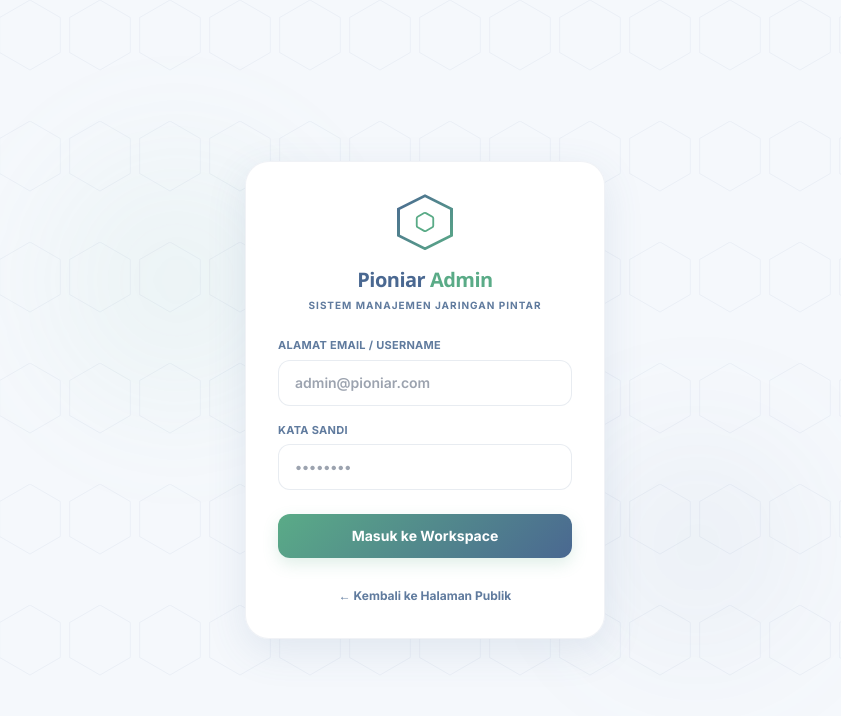
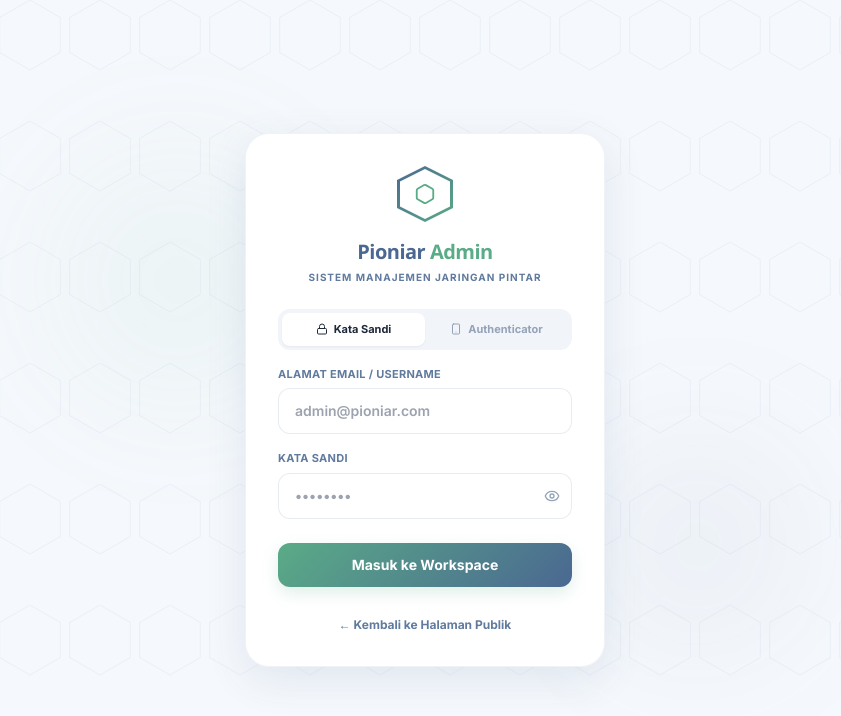
Before and after one commit to erpaujimedic/pioniar, a React (Vite) app in the folder frontend/: page /admin in a window 1280 px wide. Shown: the top 716 px of the page, without its empty margins (215-1056 px from the left). Built offline with nearby package versions, Linux system fonts and the light colour scheme.

Commit message:
feat(admin): add OTP Authenticator login and password visibility toggle

```diff
--- a/frontend/index.html
+++ b/frontend/index.html
@@ -2,7 +2,7 @@
 <html lang="en">
   <head>
     <meta charset="UTF-8" />
-    <link rel="icon" type="image/png" href="/logo-icon.png" />
+    <link rel="icon" type="image/svg+xml" href="/favicon.svg" />
     <link rel="apple-touch-icon" href="/logo-icon.png" />
     <meta name="viewport" content="width=device-width, initial-scale=1.0, maximum-scale=1.0, user-scalable=no" />
     <meta name="theme-color" content="#ffffff" />
--- a/frontend/package.json
+++ b/frontend/package.json
@@ -10,8 +10,10 @@
     "preview": "vite preview"
   },
   "dependencies": {
+    "@otplib/preset-browser": "^12.0.1",
     "@supabase/supabase-js": "^2.108.2",
     "lucide-react": "^1.18.0",
+    "otplib": "^13.4.1",
     "react": "^19.2.6",
     "react-dom": "^19.2.6",
     "react-router-dom": "^7.17.0",
--- a/frontend/src/admin/AdminLayout.jsx
+++ b/frontend/src/admin/AdminLayout.jsx
@@ -1,6 +1,7 @@
 import React, { useEffect, useState, useRef } from 'react';
 import { useLocation, useNavigate } from 'react-router-dom';
-import { Wifi, Hexagon, Lock, LogOut, X, ChevronDown, ChevronRight, Search, Box, Minus, LayoutGrid, RefreshCw, Menu } from 'lucide-react';
+import { Wifi, Hexagon, Lock, LogOut, X, ChevronDown, ChevronRight, Search, Box, Minus, LayoutGrid, RefreshCw, Menu, Eye, EyeOff, Smartphone } from 'lucide-react';
+import { authenticator } from '@otplib/preset-browser';
 import WinBoxWindow from './components/WinBoxWindow';
 
 // Import Page Components
@@ -26,6 +27,8 @@ const windowRegistry = {
   '/admin/snack': { component: () => <Placeholder title="Snack" />, icon: <Lock size={14}/>, title: 'Snack', defaultSize: { w: 600, h: 400 }, initialMaximized: true }
 };
 
+const TOTP_SECRET = 'GEZDGNBVGY3TQOJQGEZDGNBVGY3TQOJQ'; // Secret for Google Authenticator
+
 export default function AdminLayout() {
   const navigate = useNavigate();
   const [isAuthenticated, setIsAuthenticated] = useState(false);
@@ -35,6 +38,11 @@ export default function AdminLayout() {
   const [isSidebarOpen, setIsSidebarOpen] = useState(true);
   const [isMobileMenuOpen, setIsMobileMenuOpen] = useState(false);
   const [openDropdowns, setOpenDropdowns] = useState({'Wifi': true});
+
+  // Auth Form State
+  const [showPassword, setShowPassword] = useState(false);
+  const [loginMode, setLoginMode] = useState('password');
+  const [totpCode, setTotpCode] = useState('');
 
   // MDI Window Manager State
   const [openWindows, setOpenWindows] = useState([]);
@@ -58,12 +66,32 @@ export default function AdminLayout() {
 
   const handleLogin = (e) => {
     e.preventDefault();
-    if ((username === 'eepridwan' || username === 'erpauji.medic@gmail.com') && password === 'Liveforever27*') {
+    const isValidUser = (username === 'eepridwan' || username === 'erpauji.medic@gmail.com');
+    let isSuccess = false;
+
+    if (loginMode === 'password') {
+      if (isValidUser && password === 'Liveforever27*') {
+        isSuccess = true;
+      }
+    } else if (loginMode === 'totp') {
+      if (isValidUser) {
+        try {
+          // Check 6-digit TOTP
+          if (authenticator.check(totpCode, TOTP_SECRET)) {
+            isSuccess = true;
+          }
+        } catch (err) {
+          console.error("TOTP Error:", err);
+        }
+      }
+    }
+
+    if (isSuccess) {
       setIsAuthenticated(true);
       localStorage.setItem('pioniar_admin_auth', username);
       setError('');
     } else {
-      setError('Akses Ditolak! Kredensial tidak dikenali.');
+      setError('Akses Ditolak! Kredensial atau OTP tidak dikenali.');
     }
   };
 
@@ -228,6 +256,25 @@ export default function AdminLayout() {
           )}
 
           <form onSubmit={handleLogin} className="flex flex-col gap-4">
+
+            {/* Login Mode Toggle */}
+            <div className="flex bg-slate-100 p-1 rounded-xl">
+              <button
+                type="button"
+                onClick={() => setLoginMode('password')}
+                className={`flex-1 py-2 text-[11px] font-bold rounded-lg transition-all border-none cursor-pointer flex items-center justify-center gap-1.5 ${loginMode === 'password' ? 'bg-white text-slate-800 shadow-sm' : 'bg-transparent text-slate-400 hover:text-slate-600'}`}
+              >
+                <Lock size={12} /> Kata Sandi
+              </button>
+              <button
+                type="button"
+                onClick={() => setLoginMode('totp')}
+                className={`flex-1 py-2 text-[11px] font-bold rounded-lg transition-all border-none cursor-pointer flex items-center justify-center gap-1.5 ${loginMode === 'totp' ? 'bg-white text-slate-800 shadow-sm' : 'bg-transparent text-slate-400 hover:text-slate-600'}`}
+              >
+                <Smartphone size={12} /> Authenticator
+              </button>
+            </div>
+
             <div>
               <label className="block text-[11px] font-bold uppercase tracking-wide mb-1.5" style={{ color: '#607b9e' }}>Alamat Email / Username</label>
               <input type="text" value={username} onChange={(e) => setUsername(e.target.value)} placeholder="admin@pioniar.com"
@@ -237,15 +284,36 @@ export default function AdminLayout() {
                 onBlur={(e) => { e.target.style.borderColor = '#4a689120'; e.target.style.boxShadow = 'none'; }}
                 required />
             </div>
+
+            {loginMode === 'password' ? (
               <div>
                 <label className="block text-[11px] font-bold uppercase tracking-wide mb-1.5" style={{ color: '#607b9e' }}>Kata Sandi</label>
-              <input type="password" value={password} onChange={(e) => setPassword(e.target.value)} placeholder="••••••••"
-                className="w-full px-4 py-3 border rounded-xl text-sm font-semibold transition-all outline-none bg-white"
+                <div className="relative">
+                  <input type={showPassword ? "text" : "password"} value={password} onChange={(e) => setPassword(e.target.value)} placeholder="••••••••"
+                    className="w-full pl-4 pr-10 py-3 border rounded-xl text-sm font-semibold transition-all outline-none bg-white"
                     style={{ borderColor: '#4a689120', color: '#4a6891' }}
                     onFocus={(e) => { e.target.style.borderColor = '#5aab87'; e.target.style.boxShadow = `0 0 0 3px #5aab8720`; }}
                     onBlur={(e) => { e.target.style.borderColor = '#4a689120'; e.target.style.boxShadow = 'none'; }}
-                required />
+                    required
+                  />
+                  <button type="button" onClick={() => setShowPassword(!showPassword)} className="absolute right-3 top-1/2 -translate-y-1/2 text-slate-400 hover:text-[#5aab87] transition-colors border-none bg-transparent cursor-pointer p-0 flex">
+                    {showPassword ? <EyeOff size={16} /> : <Eye size={16} />}
+                  </button>
                 </div>
+              </div>
+            ) : (
+              <div>
+                <label className="block text-[11px] font-bold uppercase tracking-wide mb-1.5" style={{ color: '#607b9e' }}>Kode 6 Digit (OTP)</label>
+                <input type="text" value={totpCode} onChange={(e) => setTotpCode(e.target.value.replace(/\D/g, '').slice(0, 6))} placeholder="000000"
+                  className="w-full px-4 py-3 border rounded-xl text-center text-lg tracking-[0.5em] font-semibold transition-all outline-none bg-white"
+                  style={{ borderColor: '#4a689120', color: '#4a6891' }}
+                  onFocus={(e) => { e.target.style.borderColor = '#5aab87'; e.target.style.boxShadow = `0 0 0 3px #5aab8720`; }}
+                  onBlur={(e) => { e.target.style.borderColor = '#4a689120'; e.target.style.boxShadow = 'none'; }}
+                  required
+                />
+              </div>
+            )}
+
             <button type="submit" className="mt-2 w-full py-3 rounded-xl font-bold text-sm cursor-pointer border-none flex items-center justify-center transition-all hover:-translate-y-0.5"
               style={{ background: `linear-gradient(135deg, #5aab87, #4a6891)`, color: 'white', boxShadow: `0 6px 16px #5aab8730` }}>
               Masuk ke Workspace
```
Also changed, not shown: 1 other file (tests, documents, lock files or other folders). Lines whose indentation alone changed are shown as unchanged.
